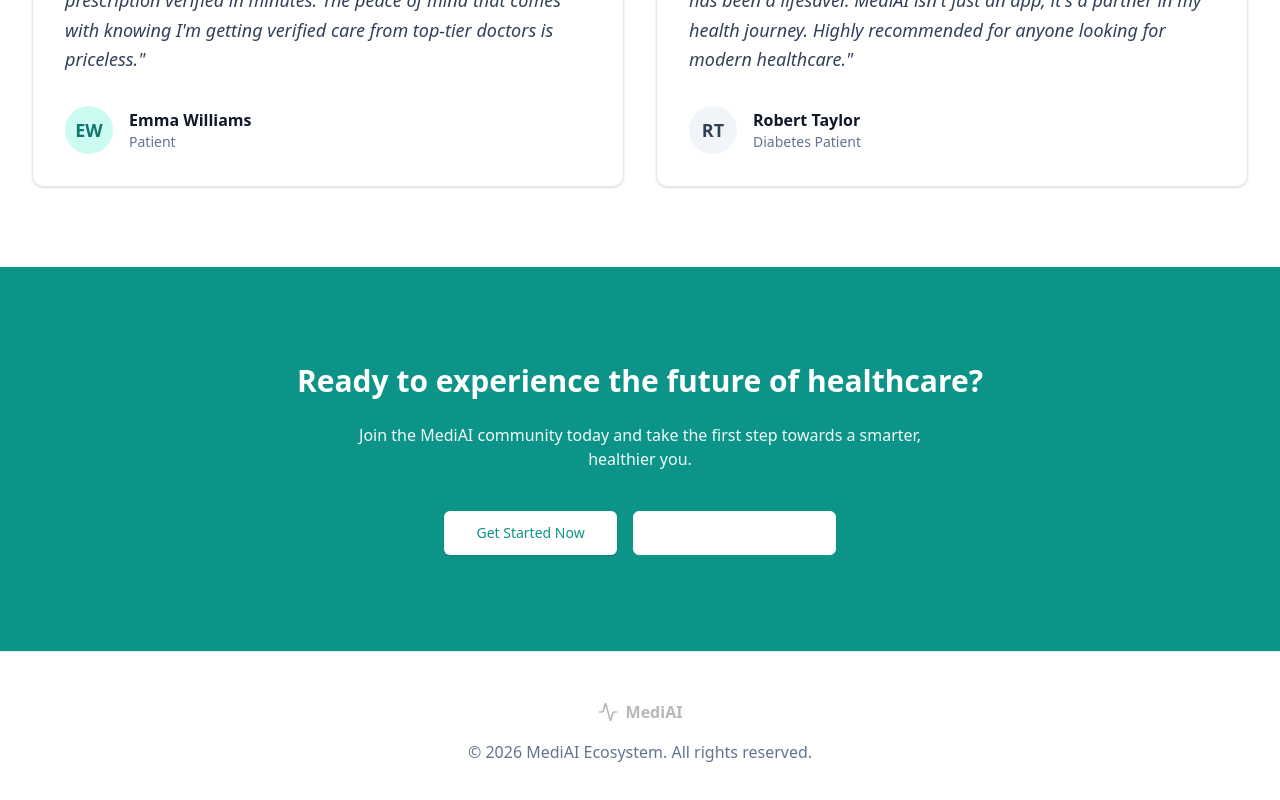
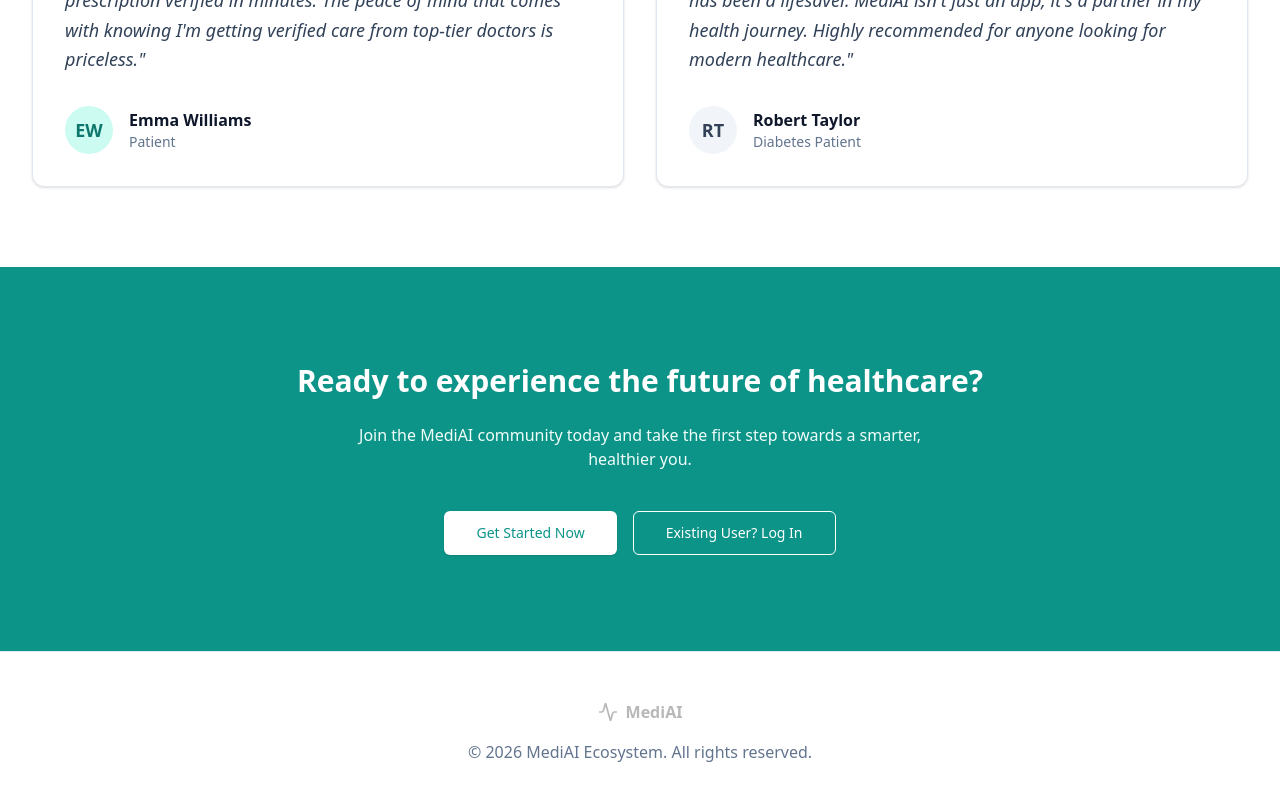
Before and after one commit to Uzeeerrrr-01/Health_Frontend, a Next.js app: page /testimonials in a window 1280 px wide. Shown: the part 932-1732 px from the top of the page. Built offline with nearby package versions, Linux system fonts and the light colour scheme.

Commit message:
testimonials

```diff
--- a/src/app/testimonials/page.jsx
+++ b/src/app/testimonials/page.jsx
@@ -132,7 +132,7 @@ export default function TestimonialsPage() {
                 </Button>
               </Link>
               <Link href="/auth/login">
-                <Button size="lg" variant="outline" className="border-white text-white hover:bg-white/10 w-full sm:w-auto">
+                <Button size="lg" variant="outline" className="border-white text-white bg-transparent hover:bg-white hover:text-teal-600 w-full sm:w-auto">
                   Existing User? Log In
                 </Button>
               </Link>
```
Also changed, not shown: package.json (+15 -1 lines), 1 other file (tests, documents, lock files or other folders).
